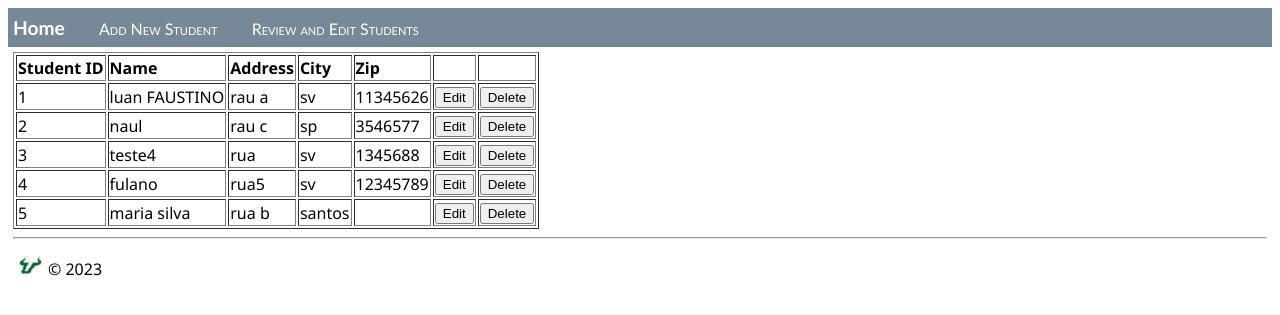
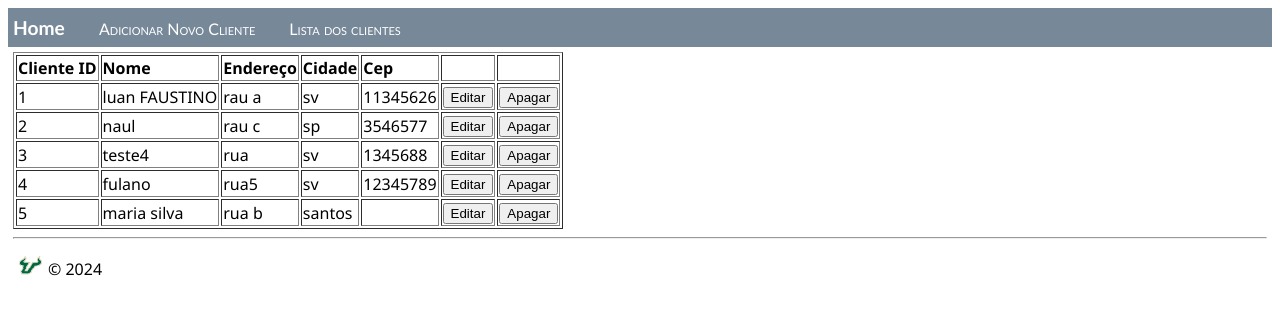
Before and after one commit to LuanFaust/saori_artesanato, a Flask app: page /list in a window 1280 px wide. Shown: the top 315 px of the page. Run offline with Flask 3, Linux system fonts and the light colour scheme; data comes from the database, SQL or seed files in the repository; both versions use the stored data as it was after the commit.

Commit message:
alteração nos nomes das classes e objetos

```diff
--- a/app.py
+++ b/app.py
@@ -18,7 +18,7 @@ def home():
 # Route to form used to add a new student to the database
 @app.route("/enternew")
 def enternew():
-    return render_template("student.html")
+    return render_template("cliente.html")
 
 # Route to add a new record (INSERT) student data to the database
 @app.route("/addrec", methods = ['POST', 'GET'])
@@ -37,10 +37,10 @@ def addrec():
                 cur.execute("INSERT INTO students (name, addr, city, zip) VALUES (?,?,?,?)",(nm, addr, city, zip))
 
                 con.commit()
-                msg = "Record successfully added to database"
+                msg = "Cliente Adicionado com sucesso"
         except:
             con.rollback()
-            msg = "Error in the INSERT"
+            msg = "Erro ao inserir o cliente"
 
         finally:
             con.close()
@@ -104,10 +104,10 @@ def editrec():
                 cur.execute("UPDATE students SET name='"+nm+"', addr='"+addr+"', city='"+city+"', zip='"+zip+"' WHERE rowid="+rowid)
 
                 con.commit()
-                msg = "Record successfully edited in the database"
+                msg = "Cliente Editado com Sucesso"
         except:
             con.rollback()
-            msg = "Error in the Edit: UPDATE students SET name="+nm+", addr="+addr+", city="+city+", zip="+zip+" WHERE rowid="+rowid
+            msg = "Erro ao editar: UPDATE students SET name="+nm+", addr="+addr+", city="+city+", zip="+zip+" WHERE rowid="+rowid
 
         finally:
             con.close()
@@ -127,10 +127,10 @@ def delete():
                     cur.execute("DELETE FROM students WHERE rowid="+rowid)
 
                     con.commit()
-                    msg = "Record successfully deleted from the database"
+                    msg = "Cliente Deletado com Sucesso"
         except:
             con.rollback()
-            msg = "Error in the DELETE"
+            msg = "Erro ao deletar o cliente"
 
         finally:
             con.close()
--- a/templates/home.html
+++ b/templates/home.html
@@ -1,7 +1,7 @@
 {% extends "layout.html" %}
 {% block title %}
-Student Flask App with CRUD
+Cliente Saori
 {% endblock %}
 {% block content %}
-<h1>Welcome to my Student Flask App!</h1>
+<h1>Seja Bem Vindo ao Saori Artesanato</h1>
 {% endblock %}
--- a/templates/layout.html
+++ b/templates/layout.html
@@ -9,8 +9,8 @@
     <body>
         <div class="navbar">
             <a href="{{ url_for('home') }}" class="navbar-brand">Home</a>
-            <a href="{{ url_for('enternew') }}" class="navbar-item">Add New Student</a>
-            <a href="{{ url_for('list') }}" class="navbar-item">Review and Edit Students</a>
+            <a href="{{ url_for('enternew') }}" class="navbar-item">Adicionar Novo Cliente</a>
+            <a href="{{ url_for('list') }}" class="navbar-item">Lista dos clientes</a>
         </div>
 
         <div class="body-content">
@@ -18,7 +18,7 @@
             {% endblock %}
             <hr/>
             <footer>
-                <p><img src="{{ url_for('static', filename='logo.png')}}" width="35" height="20">&copy; 2023</p>
+                <p><img src="{{ url_for('static', filename='logo.png')}}" width="35" height="20">&copy; 2024</p>
             </footer>
         </div>
     </body>
--- a/templates/list.html
+++ b/templates/list.html
@@ -1,15 +1,15 @@
 {% extends "layout.html" %}
 {% block title %}
-List All Students
+Listar todos os Clientes
 {% endblock %}
 {% block content %}
 <table border="1px">
     <thead>
-        <td><strong>Student ID</strong></td>
-        <td><strong>Name</strong></td>
-        <td><strong>Address</strong></td>
-        <td><strong>City</strong></td>
-        <td><strong>Zip</strong></td>
+        <td><strong>Cliente ID</strong></td>
+        <td><strong>Nome</strong></td>
+        <td><strong>Endereço</strong></td>
+        <td><strong>Cidade</strong></td>
+        <td><strong>Cep</strong></td>
         <td></td>
         <td></td>
     </thead>
@@ -23,12 +23,12 @@ List All Students
         <td>{{ row["zip"] }}</td>
         <td>
             <form action="{{url_for('edit')}}" method="POST"><input type="hidden" name="id"
-                    value="{{ row['rowid'] }}"><input type="submit" value="Edit"></form>
+                    value="{{ row['rowid'] }}"><input type="submit" value="Editar"></form>
         </td>
         <td>
-            <form onsubmit="return confirm('Are you sure you want to DELETE this Student from the Database?');"
+            <form onsubmit="return confirm('Tem certeza que deseja excluir o cliente?');"
                 action="{{url_for('delete')}}" method="POST"><input type="hidden" name="id"
-                    value="{{ row['rowid'] }}"><input type="submit" value="Delete"></form>
+                    value="{{ row['rowid'] }}"><input type="submit" value="Apagar"></form>
         </td>
     </tr>
     {% endfor %}
--- a/templates/result.html
+++ b/templates/result.html
@@ -1,6 +1,6 @@
 {% extends "layout.html" %}
 {% block title %}
-Transaction Result
+Resultado da Transação
 {% endblock %}
 {% block content %}
         <strong>Result of the database transaction:</strong> {{ msg }}
```
Also changed, not shown: templates/cliente.html (renamed from templates/student.html, +5 -5 lines), templates/edit.html (+7 -7 lines), database.db.
